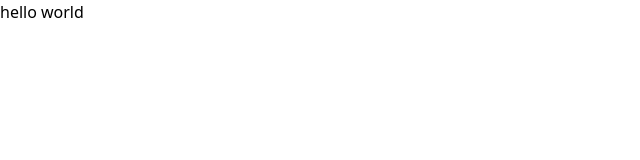
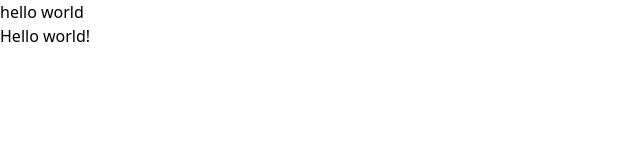
Before and after one commit to Aezrielle/Loopstudio-, an Angular app: page / in a window 1280 px wide. Shown: the top 160 px of the page, without its empty margins (0-640 px from the left). Built offline with nearby package versions, Linux system fonts and the light colour scheme.

Commit message:
second push

```diff
--- a/src/app/app.component.html
+++ b/src/app/app.component.html
@@ -1 +1,2 @@
 <h1>hello world </h1>
+<h2>Hello world!</h2>
```
